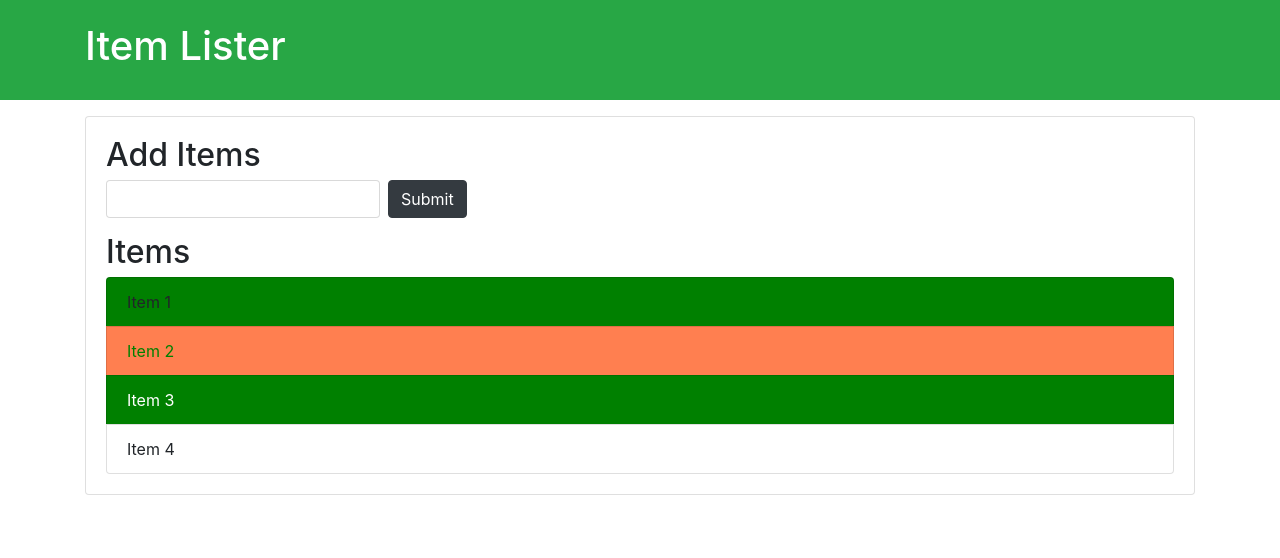
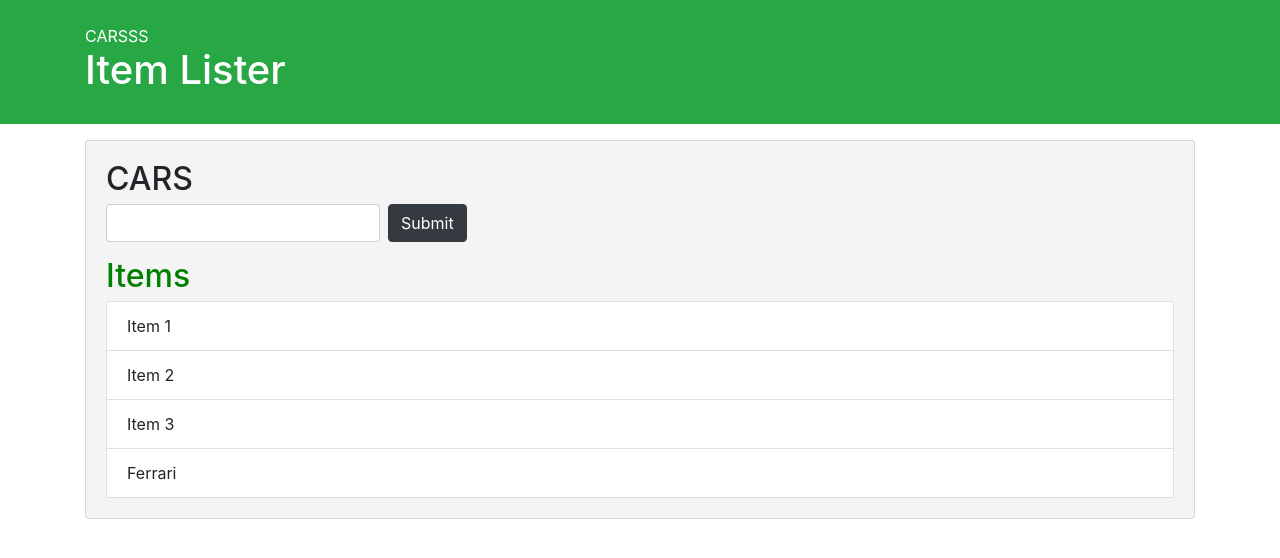
Before and after one commit to jafferhussain11/GIT-LEARNING, a plain HTML site: page index.html in a window 1280 px wide. Drawn offline with nearby package versions, Linux system fonts and the light colour scheme.

Commit message:
DOM5 children nodes etc

```diff
--- /dev/null
+++ b/DOM_5_excercise.js
@@ -0,0 +1,43 @@
+const item = document.querySelector('#items');
+//console.log(item);
+item.parentElement.style.backgroundColor = '#f4f4f4';
+
+//console.log(item.children[0]);
+
+console.log(item.firstChild) //gives text and not the first list item !
+console.log(item.firstElementChild);//gives the first list item
+
+item.lastElementChild.textContent = 'Ferrari';
+
+console.log(item.nextSibling);//gives the next sibling as TEXT
+
+//console.log(item.nextElementSibling);//gives the next sibling as Element
+
+const head = document.querySelector('h2');
+
+console.log(head.nextElementSibling);//gives the next sibling as Element
+console.log(item.previousElementSibling);//gives the previous sibling as Element
+
+item.previousElementSibling.style.color = 'green';
+
+//create Elements
+
+const newDiv = document.createElement('div');
+
+newDiv.className = 'hello';
+newDiv.id = 'hello1';
+newDiv.setAttribute('title', 'hello div');
+console.log(newDiv);
+
+//create text node
+const newDivText = document.createTextNode('CARSSS');
+
+//append to new div
+newDiv.appendChild(newDivText);
+
+//ADD TO DOM putting a div in a div
+
+const container = document.querySelector('header .container');
+const h1 = document.querySelector('header h1');
+
+container.insertBefore(newDiv,h1);
--- a/index.html
+++ b/index.html
@@ -15,7 +15,7 @@
   </header>
   <div class="container">
    <div id="main" class="card card-body">
-    <h2 class="title">Add Items</h2>
+    <h2 class="title">CARS</h2>
     <form class="form-inline mb-3">
       <input type="text" class="form-control mr-2">
       <input type="submit" class="btn btn-dark" value="Submit">
@@ -30,7 +30,7 @@
     </ul>
    </div>
   </div>
-  <script src = "DOM_4_excercise.js"></script>
+  <script src = "DOM_5_excercise.js"></script>
 
 </body>
 </html>
```
